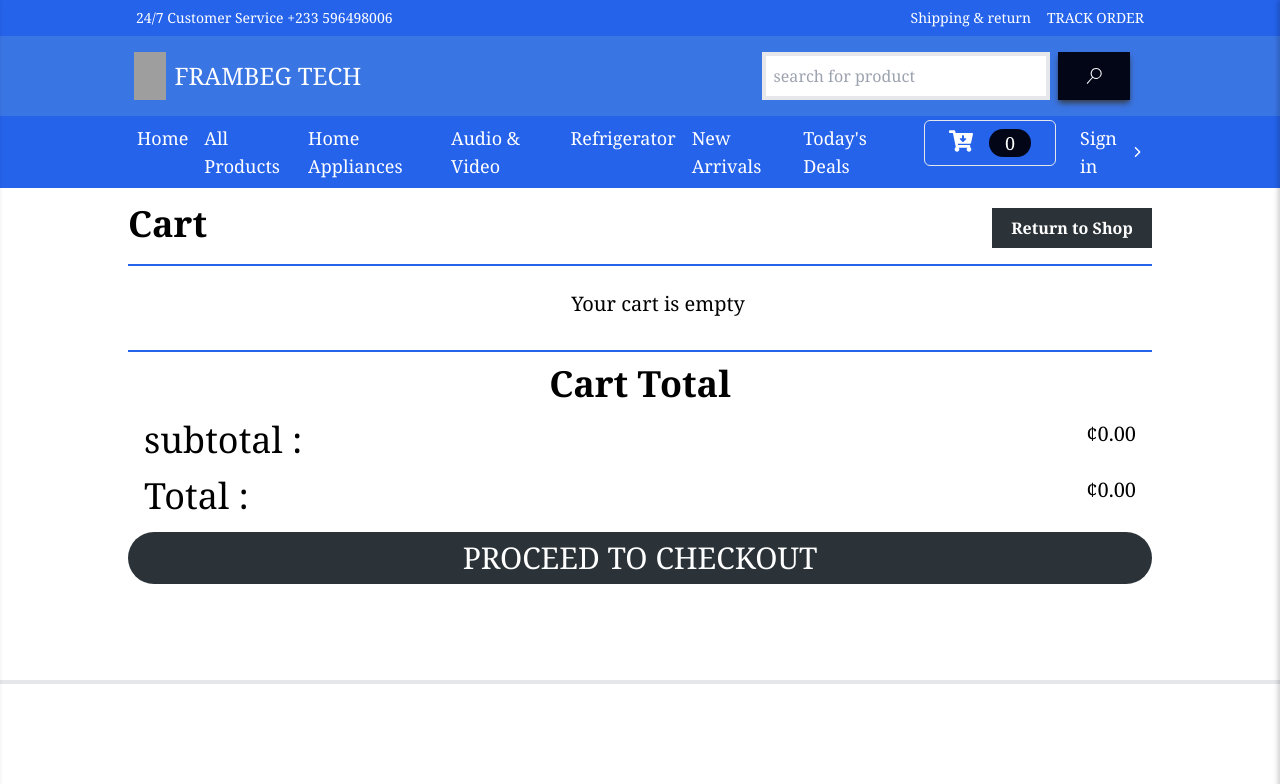
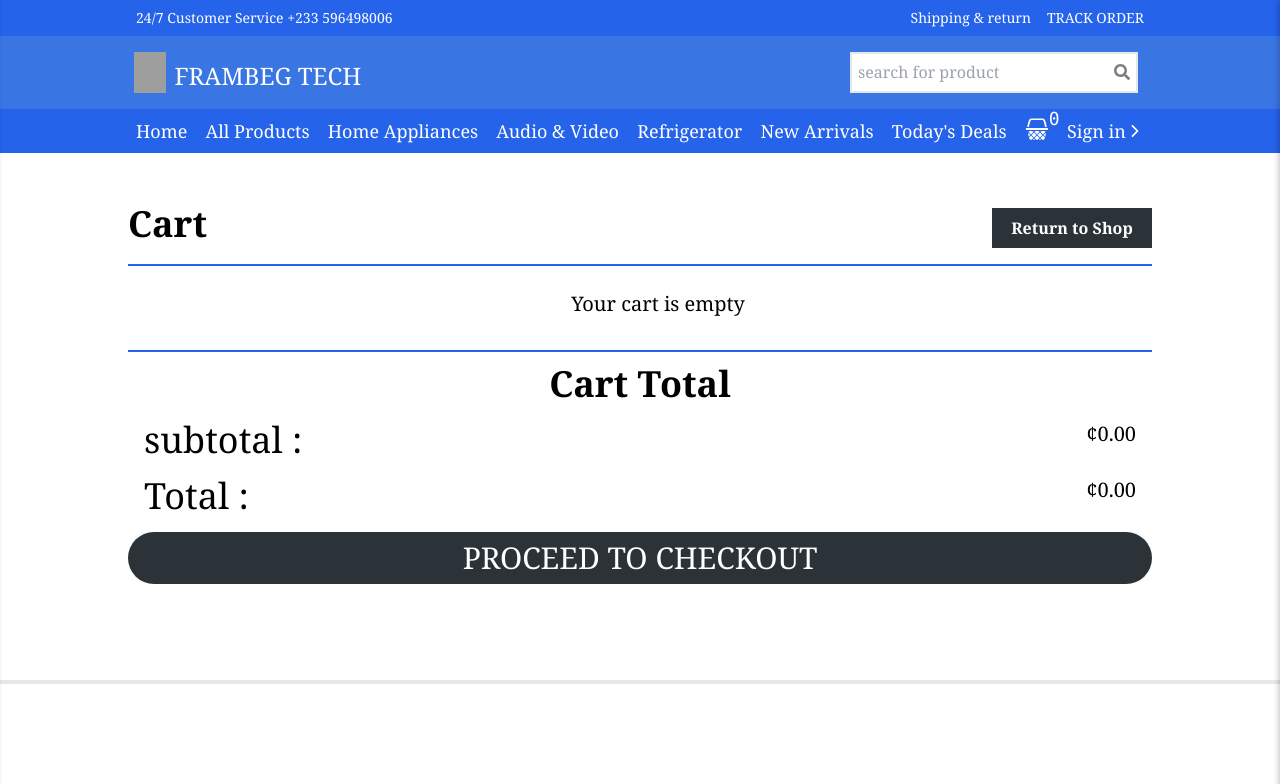
Before and after one commit to GANABA-25/Frambeg-Tech, a React (Create React App) app: page /CartPage in a window 1280 px wide. Shown: the top 784 px of the page. Built offline with nearby package versions, Linux system fonts and the light colour scheme; grey boxes are pictures that could not be loaded; some icons are missing.

Commit message:
Authentication Done

```diff
--- a/src/components/cart/CartFile.js
+++ b/src/components/cart/CartFile.js
@@ -1,7 +1,7 @@
 import React from "react";
 import { useSelector } from "react-redux";
 
-import { FaCartArrowDown } from "react-icons/fa";
+import { GiBasket } from "react-icons/gi";
 
 const CartFile = (props) => {
   const cartQuantity = useSelector((state) => state.cart.totalQuantity);
@@ -9,11 +9,13 @@ const CartFile = (props) => {
   return (
     <>
       <div
-        className="lg:text-lg border text-white px-2 py-2 md:px-6 lg:px-6 flex m-1 p-1 rounded-md hover:border-blue-400 cursor-pointer md:mx-4"
+        className="relative text-white flex cursor-pointer p-2 lg:text-lg"
         onClick={props.onClick}
       >
-        <FaCartArrowDown className="text-2xl md:mr-2 lg:mr-2" />
-        <h1 className="ml-2 bg-slate-950 px-4 rounded-full">{cartQuantity}</h1>
+        <GiBasket className="text-2xl lg:hover:text-slate-400" />
+        <h1 className="absolute max-[767px]:right-0 max-[767px]:bottom-4  bottom-5 font-mono lg:bottom-4 lg:left-8 text-center">
+          {cartQuantity}
+        </h1>
       </div>
     </>
   );
--- a/src/components/navBar/Navigation.js
+++ b/src/components/navBar/Navigation.js
@@ -68,57 +68,12 @@ const NavigationBar = ({ onHandleInputInNav, onHandleCheckSearchValue }) => {
   const [isOpen, setIsOpen] = useState(false);
   const [isOpen2, setIsOpen2] = useState(false);
 
-  const [isModalOpen, setIsModalOpen] = useState(false);
-  const [isSignUpModalOpen, setSignUpModalOpen] = useState(false);
-  const [isResetPasswordModalOpen, setIsResetPasswordModalOpen] =
-    useState(false);
   const toggleOffcanvas2 = () => {
     setIsOpen2(!isOpen2);
   };
 
   const toggleOffcanvas = () => {
     setIsOpen(!isOpen);
-  };
-
-  //modal
-  const openModal = () => {
-    setIsModalOpen(true);
-  };
-
-  const closeModal = () => {
-    setIsModalOpen(false);
-  };
-
-  const openSignupModal = () => {
-    setSignUpModalOpen(true);
-  };
-
-  const closeSignupModal = () => {
-    setSignUpModalOpen(false);
-  };
-
-  const openResetPasswordModal = () => {
-    setIsResetPasswordModalOpen(true);
-  };
-
-  const closeResetPasswordModal = () => {
-    setIsResetPasswordModalOpen(false);
-  };
-
-  const closeOffcanvasAndOpenSignupModal = () => {
-    setTimeout(() => {
-      setSignUpModalOpen(true);
-    }, 250);
-
-    toggleOffcanvas2();
-  };
-
-  const closeOffcanvasAndOpenModal = () => {
-    setTimeout(() => {
-      setIsModalOpen(true);
-    }, 250);
-
-    toggleOffcanvas2();
   };
 
   return (
@@ -192,25 +147,6 @@ const NavigationBar = ({ onHandleInputInNav, onHandleCheckSearchValue }) => {
         ></div>
       </div>
 
-      {/* <Modal isOpen={isModalOpen} onClose={closeModal}>
-        <Login
-          onClose={closeModal}
-          isOpen={openSignupModal}
-          onReset={openResetPasswordModal}
-        />
-      </Modal>
-
-      <Modal isOpen={isSignUpModalOpen} onClose={closeSignupModal}>
-        <Signup onClose={closeSignupModal} isOpen={openModal} />
-      </Modal>
-
-      <Modal
-        isOpen={isResetPasswordModalOpen}
-        onClose={closeResetPasswordModal}
-      >
-        <ResetPassword onClose={closeResetPasswordModal} />
-      </Modal> */}
-
       <header className="mt-5 lg:mt-0 relative">
         {/*---------------------------------- SMALL SCREEN & MEDIUM SCREEN NAVBAR ----------------------------------*/}
         {/* SMALL & MEDIUM SCREEN NAVBAR ICONS */}
@@ -270,39 +206,39 @@ const NavigationBar = ({ onHandleInputInNav, onHandleCheckSearchValue }) => {
                     <div className="flex gap-x-2">
                       <AiFillHome className="text-black mt-2.5 text-xl md:text-3xl md:mt-5" />
                       <li
-                        className={`py-2 text-md md:py-4 md:text-3xl  ${HomePageColor}`}
+                        className={`py-2 lg:hover:opacity-50 text-md md:py-4 md:text-3xl  ${HomePageColor}`}
                       >
                         <NavLink to="/">Home</NavLink>
                       </li>
                     </div>
 
                     <li
-                      className={`py-2 text-md md:py-4 md:text-3xl ${AllProductsPageColor}`}
+                      className={`py-2 lg:hover:opacity-50 text-md md:py-4 md:text-3xl ${AllProductsPageColor}`}
                     >
                       <NavLink to="/AllProducts">All Products</NavLink>
                     </li>
                     <li
-                      className={`py-2 text-md md:py-4 md:text-3xl ${HomeApplianceColor}`}
+                      className={`py-2 lg:hover:opacity-50 text-md md:py-4 md:text-3xl ${HomeApplianceColor}`}
                     >
                       <NavLink to="/HomeAppliance">Home Appliances</NavLink>
                     </li>
                     <li
-                      className={`py-2 text-md md:py-4 md:text-3xl ${AudioAndVideoColor}`}
+                      className={`py-2 lg:hover:opacity-50 text-md md:py-4 md:text-3xl ${AudioAndVideoColor}`}
                     >
                       <NavLink to="/AudioAndVideo">Audio & Video</NavLink>
                     </li>
                     <li
-                      className={`py-2 text-md md:py-4 md:text-3xl ${RefrigeratorsPageColor}`}
+                      className={`py-2 lg:hover:opacity-50 text-md md:py-4 md:text-3xl ${RefrigeratorsPageColor}`}
                     >
                       <NavLink to="/Refrigerators">Refrigerator</NavLink>
                     </li>
                     <li
-                      className={`py-2 text-md md:py-4 md:text-3xl ${NewArrivalPageColor}`}
+                      className={`py-2 lg:hover:opacity-50 text-md md:py-4 md:text-3xl ${NewArrivalPageColor}`}
                     >
                       <NavLink to="/NewArrival">New Arrivals</NavLink>
                     </li>
                     <li
-                      className={`py-2 text-md md:py-4 md:text-3xl ${TodaysDealsPageColor}`}
+                      className={`py-2 lg:hover:opacity-50 text-md md:py-4 md:text-3xl ${TodaysDealsPageColor}`}
                     >
                       <NavLink to="/TodaysDeals">Today's Deals</NavLink>
                     </li>
@@ -327,20 +263,10 @@ const NavigationBar = ({ onHandleInputInNav, onHandleCheckSearchValue }) => {
         <nav className="font-serif hidden lg:block bg-blue-600 fixed w-full top-0 z-10">
           <div className="flex justify-center text-white lg:block">
             <div className="flex justify-between text-sm py-2 lg:w-4/5 lg:m-auto">
-              <h1
-                initial={{ opacity: 0, x: -75 }}
-                animate={{ opacity: 1, x: 0 }}
-                transition={{ duration: 3, type: "spring" }}
-                className=" text-white mx-2"
-              >
+              <h1 className=" text-white mx-2">
                 24/7 Customer Service +233 596498006
               </h1>
-              <div
-                initial={{ opacity: 0, x: 75 }}
-                animate={{ opacity: 1, x: 0 }}
-                transition={{ duration: 3, type: "spring" }}
-                className="flex mx-2"
-              >
+              <div className="flex mx-2">
                 <h1 className=" text-white mr-2">Shipping & return</h1>
                 <h1 className="uppercase text-white ml-2">Track order</h1>
               </div>
@@ -349,12 +275,7 @@ const NavigationBar = ({ onHandleInputInNav, onHandleCheckSearchValue }) => {
             {/* SEARCH BUTTON */}
             <div className="bg-blue-1000 p-2">
               <div className="flex justify-between py-2 lg:w-4/5 lg:m-auto">
-                <div
-                  initial={{ opacity: 0, x: -75 }}
-                  animate={{ opacity: 1, x: 0 }}
-                  transition={{ duration: 3, type: "spring" }}
-                  className="flex"
-                >
+                <div className="flex">
                   <img
                     className="w-8"
                     src="https://res.cloudinary.com/dmdnq9vh8/image/upload/v1711542176/FrambegTech/HOME%20PAGE/logo_ddmofy.png"
@@ -375,91 +296,57 @@ const NavigationBar = ({ onHandleInputInNav, onHandleCheckSearchValue }) => {
 
             <nav>
               <ul className=" flex justify-between list-none text-base lg:w-4/5 lg:m-auto">
-                <motion.li
-                  initial={{ opacity: 0, x: -75, scale: 0.2 }}
-                  animate={{ opacity: 1, x: 1, scale: 1 }}
-                  transition={{ duration: 3, type: "spring" }}
-                  className={`p-2 lg:text-lg ${HomePageColor}`}
+                <li
+                  className={`p-2 lg:hover:opacity-50 lg:text-lg ${HomePageColor}`}
                 >
                   <NavLink to="/" end>
                     Home
                   </NavLink>
-                </motion.li>
-                <motion.li
-                  initial={{ opacity: 0, x: -75, scale: 0.5 }}
-                  animate={{ opacity: 1, x: 1, scale: 1 }}
-                  transition={{ duration: 3, delay: 0.3, type: "spring" }}
-                  className={`p-2 lg:text-lg ${AllProductsPageColor}`}
+                </li>
+                <li
+                  className={`p-2 lg:hover:opacity-50 lg:text-lg ${AllProductsPageColor}`}
                 >
                   <NavLink to="/AllProducts">All Products</NavLink>
-                </motion.li>
-                <motion.li
-                  initial={{ opacity: 0, x: -75, scale: 0.5 }}
-                  animate={{ opacity: 1, x: 1, scale: 1 }}
-                  transition={{ duration: 3, delay: 0.4, type: "spring" }}
-                  className={`p-2 lg:text-lg ${HomeApplianceColor}`}
+                </li>
+                <li
+                  className={`p-2 lg:hover:opacity-50 lg:text-lg ${HomeApplianceColor}`}
                 >
                   <NavLink to="/HomeAppliance">Home Appliances</NavLink>
-                </motion.li>
-                <motion.li
-                  initial={{ opacity: 0, x: -75, scale: 0.5 }}
-                  animate={{ opacity: 1, x: 1, scale: 1 }}
-                  transition={{ duration: 3, delay: 0.5, type: "spring" }}
-                  className={`p-2 lg:text-lg ${AudioAndVideoColor}`}
+                </li>
+                <li
+                  className={`p-2 lg:hover:opacity-50 lg:text-lg ${AudioAndVideoColor}`}
                 >
                   <NavLink to="/AudioAndVideo">Audio & Video</NavLink>
-                </motion.li>
-                <motion.li
-                  initial={{ opacity: 0, x: -75, scale: 0.5 }}
-                  animate={{ opacity: 1, x: 1, scale: 1 }}
-                  transition={{ duration: 3, delay: 0.6, type: "spring" }}
-                  className={`p-2 lg:text-lg ${RefrigeratorsPageColor}`}
+                </li>
+                <li
+                  className={`p-2 lg:hover:opacity-50 lg:text-lg ${RefrigeratorsPageColor}`}
                 >
                   <NavLink to="/Refrigerators">Refrigerator</NavLink>
-                </motion.li>
-                <motion.li
-                  initial={{ opacity: 0, x: -75, scale: 0.5 }}
-                  animate={{ opacity: 1, x: 1, scale: 1 }}
-                  transition={{ duration: 3, delay: 0.7, type: "spring" }}
-                  className={`p-2 lg:text-lg ${NewArrivalPageColor}`}
+                </li>
+                <li
+                  className={`p-2 lg:hover:opacity-50 lg:text-lg ${NewArrivalPageColor}`}
                 >
                   <NavLink to="/NewArrival">New Arrivals</NavLink>
-                </motion.li>
-                <motion.li
-                  initial={{ opacity: 0, x: -75, scale: 0.5 }}
-                  animate={{ opacity: 1, x: 1, scale: 1 }}
-                  transition={{ duration: 3, delay: 0.8, type: "spring" }}
-                  className={`p-2 lg:text-lg ${TodaysDealsPageColor}`}
+                </li>
+                <li
+                  className={`p-2 lg:hover:opacity-50 lg:text-lg ${TodaysDealsPageColor}`}
                 >
                   <NavLink to="/TodaysDeals">Today's Deals</NavLink>
-                </motion.li>
+                </li>
 
                 {/* LARGE SCREEN CART */}
-                <motion.span
-                  initial={{ opacity: 0, x: -75, scale: 0.5 }}
-                  animate={{ opacity: 1, x: 1, scale: 1 }}
-                  transition={{ duration: 3, delay: 0.9, type: "spring" }}
-                >
+                <li>
                   <CartFile onClick={toggleOffcanvas} />
-                </motion.span>
+                </li>
 
-                <motion.li
-                  initial={{ opacity: 0, x: -75, scale: 0.5 }}
-                  animate={{ opacity: 1, x: 1, scale: 1 }}
-                  transition={{ duration: 3, delay: 0.8, type: "spring" }}
-                  className={`p-2 lg:text-lg ${TodaysDealsPageColor}`}
-                >
-                  <Link to="/SignIn" className="flex items-center lg:text-lg">
+                <li>
+                  <Link
+                    to="/SignIn"
+                    className="flex items-center active:text-red-600 lg:hover:opacity-50 p-2 lg:hover:opacity-50 lg:text-lg"
+                  >
                     Sign in <IoIosArrowForward />
                   </Link>
-
-                  {/* <Link
-                    to="/Signup"
-                    className="border-2 border-white px-2 hover:text-blue-800"
-                  >
-                    Sign in
-                  </Link> */}
-                </motion.li>
+                </li>
               </ul>
             </nav>
           </div>
--- a/src/components/navBar/SearchInput.js
+++ b/src/components/navBar/SearchInput.js
@@ -1,6 +1,6 @@
-import { VscSearch } from "react-icons/vsc";
 import { Fragment, useState } from "react";
-import { motion } from "framer-motion";
+
+import { FaSearch } from "react-icons/fa";
 
 const SearchInput = ({ onHandleInput, onCheckSearchValue }) => {
   const [searchWord, setSearchWord] = useState();
@@ -19,24 +19,24 @@ const SearchInput = ({ onHandleInput, onCheckSearchValue }) => {
 
   return (
     <Fragment>
-      <motion.form
-        initial={{ opacity: 0, x: 75 }}
-        animate={{ opacity: 1, x: 0 }}
-        transition={{ duration: 3, type: "spring" }}
+      <form
         onSubmit={searchHandler}
-        className="flex justify-center items-center md:mx-2"
+        className="relative flex justify-center items-center md:mx-2"
       >
         <input
           type="text"
           placeholder="search for product"
           onChange={searchInputHandler}
           value={searchWord}
-          className="text-slate-950 border-4 bg-grayDark focus:border-0 focus:outline-none focus:ring-4 focus:ring-blue-300 focus:rounded-sm p-2 w-72 md:w-full lg:w-72"
-        ></input>
-        <button className="font-bold bg-slate-950 text-white p-4 px-7 mx-2 transition ease-in-out delay-150 hover:-translate-x-1 hover:scale-100 duration-300 shadow-md shadow-gray-700">
-          <VscSearch />
-        </button>
-      </motion.form>
+          className="max-[767px]:w-72 text-slate-950 border-2 bg-grayDark focus:border-0 focus:outline-none focus:ring-2 focus:ring-blue-300 focus:rounded-sm p-[0.4rem] md:w-full lg:w-72"
+        />
+        <FaSearch
+          className={`absolute right-2 opacity-${
+            searchWord ? "0" : "50"
+          } text-black
+          }`}
+        />
+      </form>
     </Fragment>
   );
 };
--- a/src/pages/components/Carousel.js
+++ b/src/pages/components/Carousel.js
@@ -25,7 +25,7 @@ const Carousel = () => {
         whileInView={{ opacity: 1, x: 0 }}
         viewport={{ once: true }}
         transition={{ duration: 4, type: "spring" }}
-        className="lg:mt-43 md:mt-37 mt-37"
+        className="max-[767px]:mt-[9rem] md:mt-[9rem] lg:mt-[9.6rem]"
       >
         <Slider {...settings}>
           <div className=" px-0 mx-0">
--- a/src/pages/page/Refrigerator.js
+++ b/src/pages/page/Refrigerator.js
@@ -38,8 +38,6 @@ const Refrigerator = () => {
   const handlePageClick = (data) => {
     setCurrentPage(data.selected);
   };
-
-  console.log("Refrigerator", refrigeratorProducts);
 
   const filteredProducts = refrigeratorProducts.filter((product) =>
     product.productName.toLowerCase().includes(searchedWord.toLowerCase())
--- a/src/pages/page/newArrival/NewArrival.js
+++ b/src/pages/page/newArrival/NewArrival.js
@@ -28,8 +28,6 @@ const NewArrival = () => {
       const { products, totalPages } = response.data;
       setNewArrivalProducts(products);
       setTotalPages(totalPages);
-
-      console.log(products);
     } catch (error) {
       console.log("ERROR FETCHING PRODUCTS", error);
     }
--- a/src/pages/page/todaysDeals/Header_BrandDeals.js
+++ b/src/pages/page/todaysDeals/Header_BrandDeals.js
@@ -25,7 +25,7 @@ const Header_BrandDeals = () => {
               className="w-10 h-10 md:w-20 md:h-20"
               src="https://res.cloudinary.com/dmdnq9vh8/image/upload/v1711542008/FrambegTech/TODAYS%20DEALS/card_yum6hv.png"
               alt="cardImage"
-            ></img>
+            />
           </div>
 
           <div className="text-xb md:text-xl md:mt-2">
```
Also changed, not shown: src/pages/page/homePage/CustomerComments.js (+7 -0 lines).
